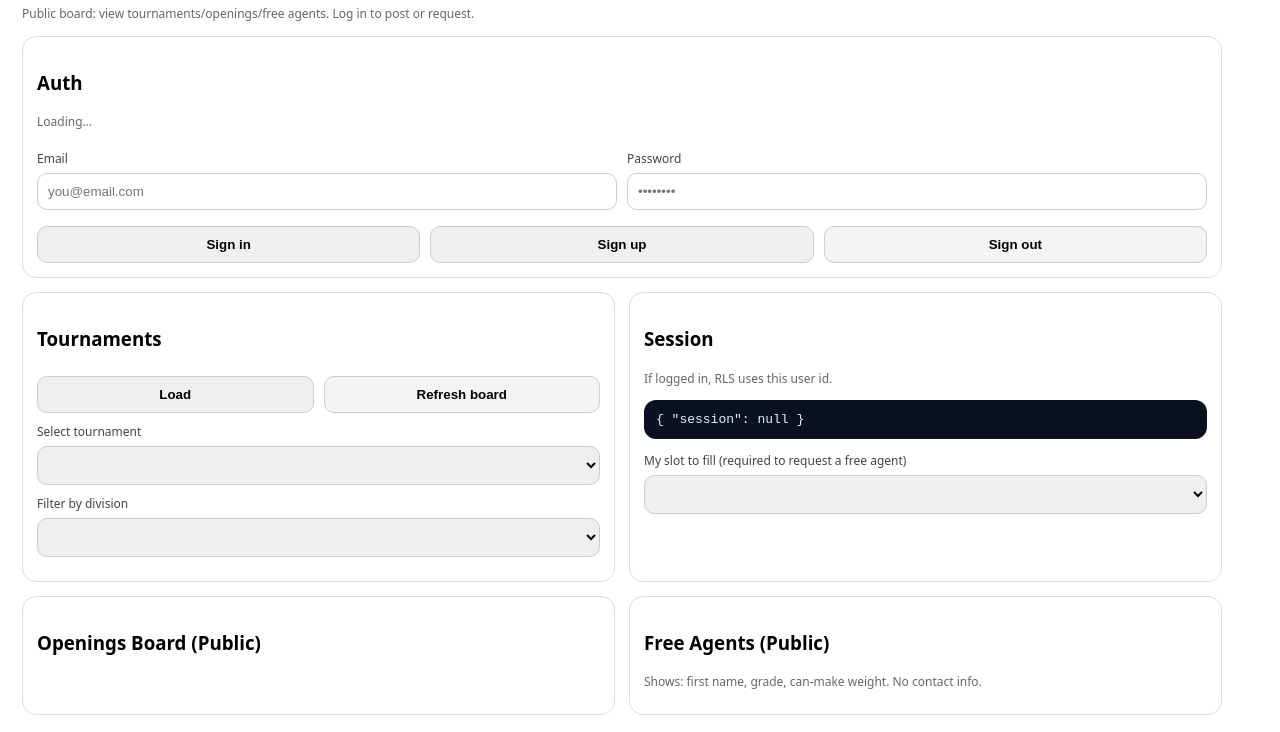
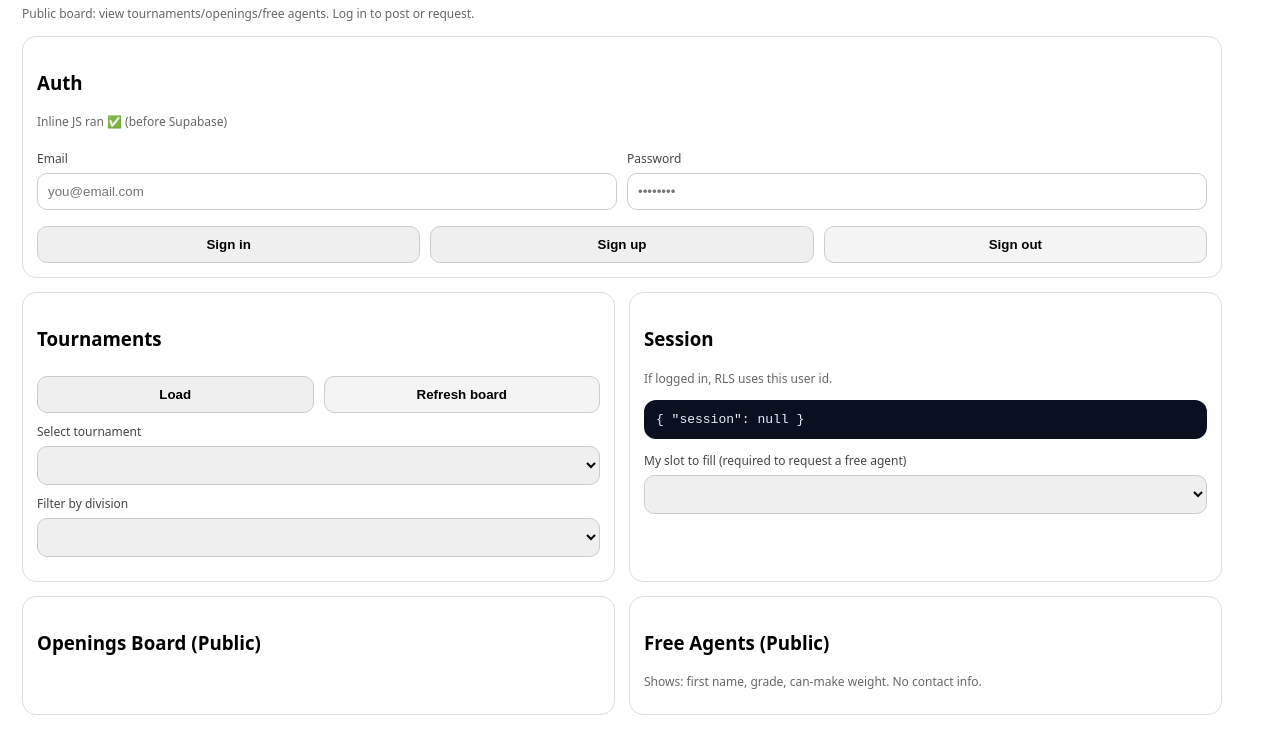
Before and after one commit to matsidewrestlingco-netizen/freeagent, a plain HTML site: page index.html in a window 1280 px wide. Shown: the part 68-800 px from the top of the page. Drawn offline with nearby package versions, Linux system fonts and the light colour scheme.

Commit message:
Update index.html

```diff
--- a/index.html
+++ b/index.html
@@ -164,6 +164,10 @@
       <div id="openingStatus" class="muted" style="margin-top:10px;"></div>
     </div>
   </div>
+
+  <script>
+  document.getElementById("authStatus").textContent = "Inline JS ran ✅ (before Supabase)";
+  </script>
 
   <!-- Supabase UMD (stable on GitHub Pages) -->
   <script src="https://unpkg.com/@supabase/supabase-js@2"></script>
```
